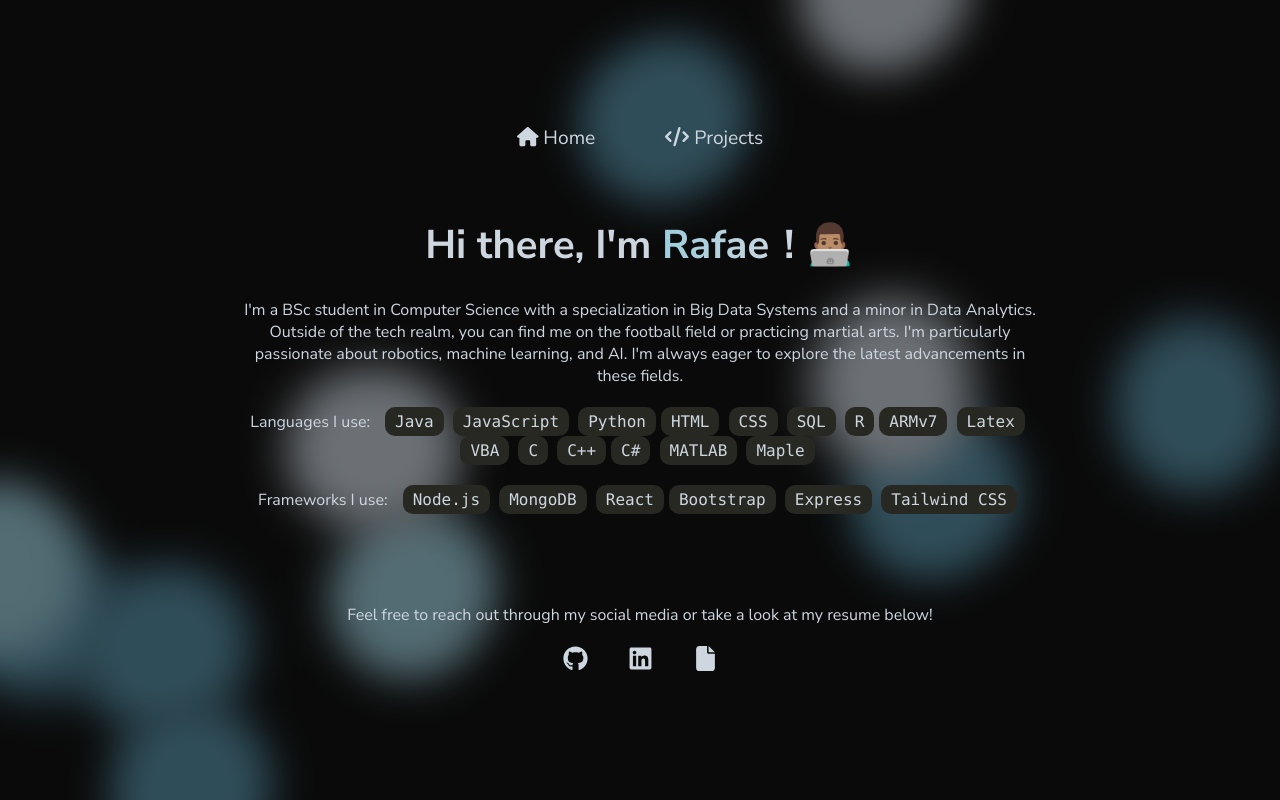
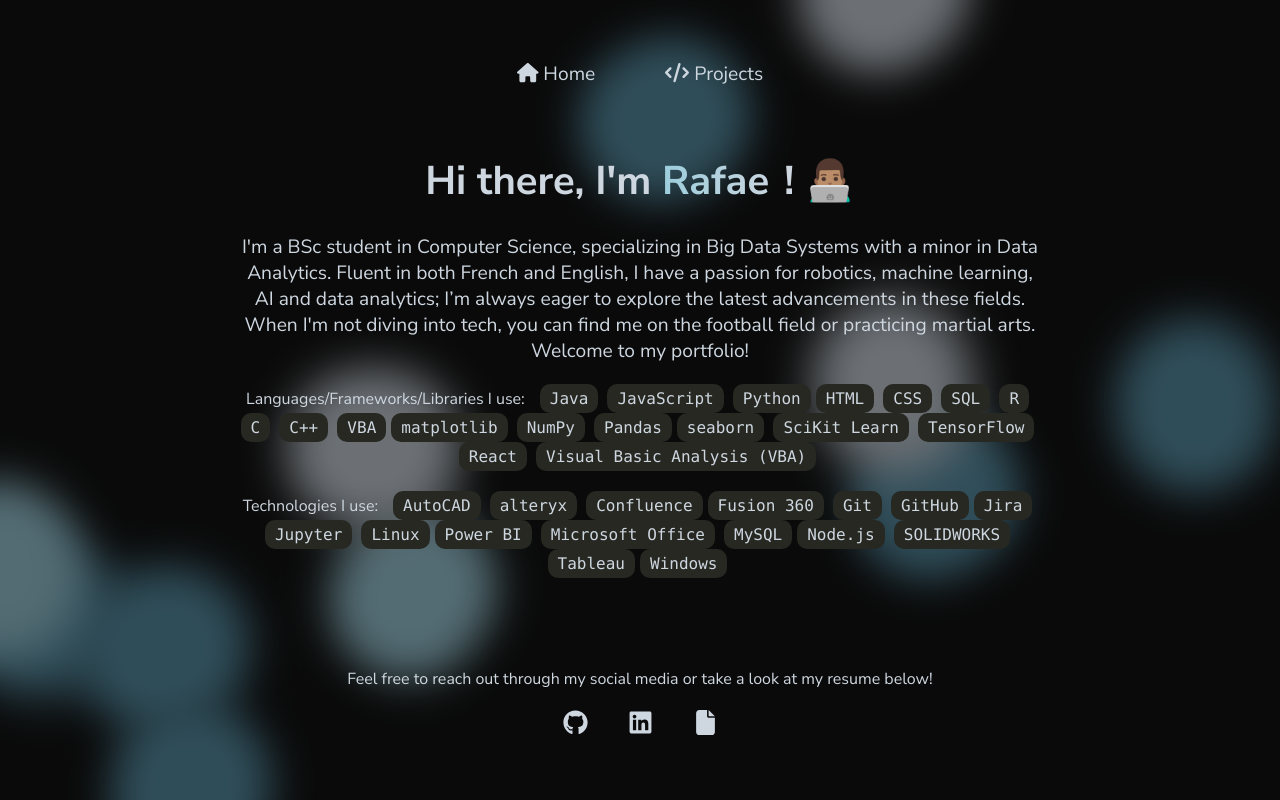
Before and after one commit to rafaehashmi/rwebsite, a React (Create React App) app: page / in a window 1280 px wide. Built offline with nearby package versions, Linux system fonts and the light colour scheme.

Commit message:
fixed links and css

```diff
--- a/src/App.css
+++ b/src/App.css
@@ -186,6 +186,10 @@ span {
 
 .project-info h3 {
   margin-top: 0;
+}
+
+.project-link {
+  margin: 12px;
 }
 
 .project-info a {
--- a/src/Home.js
+++ b/src/Home.js
@@ -32,26 +32,34 @@ const Home = () => {
                 <span></span>
             </div>
             <div className="content">
-                <h1>
+                <h1 style={{ fontSize: "2.5em" }}>
                     Hi there, I'm <span className="name-gradient">Rafae</span>! 👨🏽‍💻
                 </h1>
-                <p>
-                    I'm a BSc student in Computer Science with a specialization in Big Data Systems and a minor
-                    in Data Analytics. Outside of the tech realm, you can find me on the football field or practicing martial
-                    arts. I'm particularly passionate about robotics, machine learning, and AI. I'm always eager to explore the
-                    latest advancements in these fields.
+                <p style={{ fontSize: "1.2em" }}>
+                    I'm a BSc student in Computer Science, specializing in Big Data Systems with a minor in Data Analytics.
+                    Fluent in both French and English, I have a passion for robotics, machine learning, AI and data analytics;
+                    I’m always eager to explore the latest advancements in these fields.
+                    When I'm not diving into tech, you can find me on the football field or practicing martial arts.
+                    Welcome to my portfolio!
                 </p>
                 <div className="programming-languages">
-                    <span>Languages I use:</span>
+                    <span>Languages/Frameworks/Libraries I use:</span>
                     <code>Java</code> <code>JavaScript</code> <code>Python</code>
                     <code>HTML</code> <code>CSS</code> <code>SQL</code> <code>R</code>
-                    <code>ARMv7</code> <code>Latex</code> <code>VBA</code> <code>C</code> <code>C++</code>
-                    <code>C#</code> <code>MATLAB</code> <code>Maple</code>
+                    <code>C</code> <code>C++</code> <code>VBA</code>
+                    <code>matplotlib</code> <code>NumPy</code> <code>Pandas</code>
+                    <code>seaborn</code> <code>SciKit Learn</code> <code>TensorFlow</code>
+                    <code>React</code> <code>Visual Basic Analysis (VBA)</code>
                 </div>
                 <div className="programming-languages">
-                    <span>Frameworks I use:</span>
-                    <code>Node.js</code> <code>MongoDB</code> <code>React</code>
-                    <code>Bootstrap</code> <code>Express</code> <code>Tailwind CSS</code>
+                    <span>Technologies I use:</span>
+                    <code>AutoCAD</code> <code>alteryx</code> <code>Confluence</code>
+                    <code>Fusion 360</code> <code>Git</code> <code>GitHub</code>
+                    <code>Jira</code> <code>Jupyter</code> <code>Linux</code>
+                    <code>Power BI</code> <code>Microsoft Office</code> <code>MySQL</code>
+                    <code>Node.js</code> <code>SOLIDWORKS</code> <code>Tableau</code>
+                    <code>Windows</code>
+
                 </div>
                 <div className="certifications">
                     <span> </span>
@@ -82,8 +90,6 @@ const Home = () => {
                 </div>
             </div>
         </div>
-
-
     );
 };
 
--- a/src/Projects.js
+++ b/src/Projects.js
@@ -1,5 +1,6 @@
 import { FontAwesomeIcon } from "@fortawesome/react-fontawesome";
 import { faGithub } from "@fortawesome/free-brands-svg-icons";
+import { faLaptopCode } from "@fortawesome/free-solid-svg-icons";
 import bulldoze from "./bulldoze.jpg";
 import sudoku from "./sudoku.jpg";
 import hub from "./hub.jpg";
@@ -56,6 +57,15 @@ const Projects = () => {
                     >
                         <FontAwesomeIcon icon={faGithub} /> GitHub
                     </a>
+                    <a
+                        href="https://lsshub.netlify.app/"
+                        target="_blank"
+                        rel="noopener noreferrer"
+                        className="project-link"
+                    >
+                        <FontAwesomeIcon icon={faLaptopCode} /> Demo
+                    </a>
+
                 </div>
             </div>
             <div className="project-card">
@@ -79,7 +89,8 @@ const Projects = () => {
                 <div className="project-info">
                     <h3>A Knight's Tour</h3>
                     <p>
-                        insert text here
+                        The Knights Tour program features a user-friendly interface that allows you
+                        to select from various algorithms to solve the classic Knights Tour problem
                     </p>
                     <a
                         href="https://github.com/onefouroneIndustries/KnightsTour"
@@ -88,6 +99,15 @@ const Projects = () => {
                     >
                         <FontAwesomeIcon icon={faGithub} /> GitHub
                     </a>
+                    <a
+                        href="https://aknightstour.netlify.app/"
+                        target="_blank"
+                        rel="noopener noreferrer"
+                        className="project-link"
+                    >
+                        <FontAwesomeIcon icon={faLaptopCode} /> Demo
+                    </a>
+
                 </div>
             </div>
             <div className="background">
```
